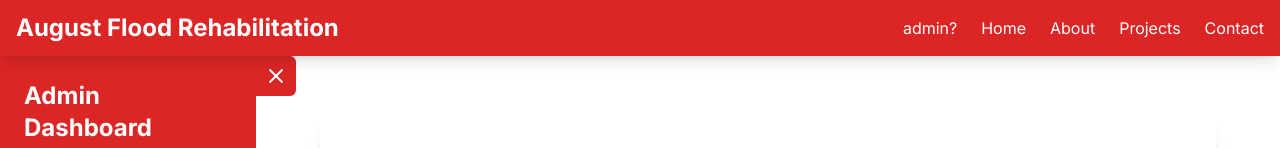
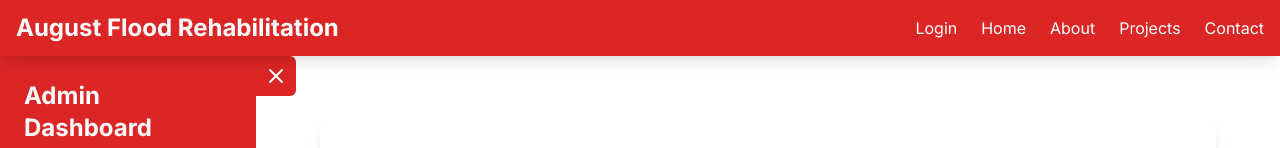
Before and after one commit to DipPal513/flood_rehabilitation, a Next.js app: page /dashboard/spendmoney in a window 1280 px wide. Shown: the top 148 px of the page. Built offline with nearby package versions, Linux system fonts and the light colour scheme.

Commit message:
login name changed

```diff
--- a/src/components/header/Header.jsx
+++ b/src/components/header/Header.jsx
@@ -75,7 +75,7 @@ const Header = () => {
             </>
           ) : (
             <Link href="/login">
-              <p className="hover:text-red-300 cursor-pointer">admin?</p>
+              <p className="hover:text-red-300 cursor-pointer">Login</p>
             </Link>
           )}
           <Link href="/">
```
